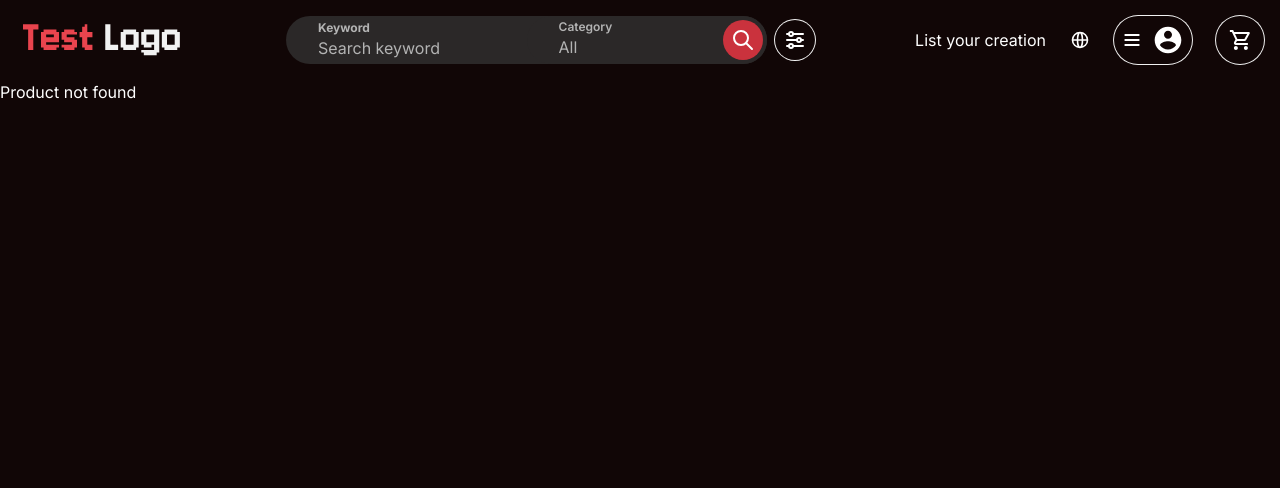
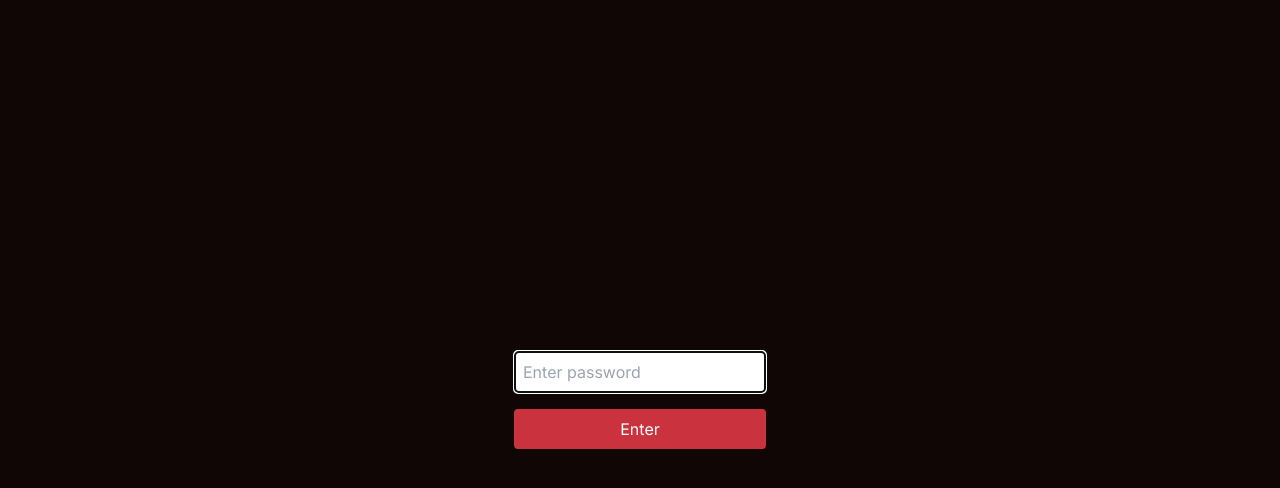
Before and after one commit to thvroyal/dolami-frontend-test, a Next.js app: page /password in a window 1280 px wide. Before the commit this address had no page. Shown: the top 488 px of the page. Built offline with nearby package versions, Linux system fonts and the light colour scheme.

Commit message:
feat: handle password middleware

```diff
--- a/app/[id]/page.tsx
+++ b/app/(app)/[id]/page.tsx
@@ -13,7 +13,7 @@ export default async function ProductPage(props: {
   }
 
   return (
-    <div className="max-w-7xl mx-auto px-4 py-8">
+    <div className="container py-8">
       <div className="flex flex-col md:flex-row gap-8">
         <div className="md:w-1/2">
           <div className="h-[600px] sticky top-8 bg-background-secondary rounded-lg">
--- /dev/null
+++ b/app/(app)/layout.tsx
@@ -0,0 +1,26 @@
+import type { Metadata } from "next";
+import { Inter } from "next/font/google";
+import "../globals.css";
+import Header from "@/components/layout/header";
+
+const inter = Inter({ subsets: ["latin"] });
+
+export const metadata: Metadata = {
+  title: "Frontend Test",
+  description: "Frontend Test",
+};
+
+export default function RootLayout({
+  children,
+}: Readonly<{
+  children: React.ReactNode;
+}>) {
+  return (
+    <html lang="en">
+      <body className={`${inter.className} antialiased`}>
+        <Header />
+        {children}
+      </body>
+    </html>
+  );
+}
--- a/app/layout.tsx
+++ b/app/password/layout.tsx
@@ -1,7 +1,6 @@
 import type { Metadata } from "next";
 import { Inter } from "next/font/google";
-import "./globals.css";
-import Header from "@/components/layout/header";
+import "../globals.css";
 
 const inter = Inter({ subsets: ["latin"] });
 
@@ -10,7 +9,7 @@ export const metadata: Metadata = {
   description: "Frontend Test",
 };
 
-export default function RootLayout({
+export default function PasswordLayout({
   children,
 }: Readonly<{
   children: React.ReactNode;
@@ -18,7 +17,6 @@ export default function RootLayout({
   return (
     <html lang="en">
       <body className={`${inter.className} antialiased`}>
-        <Header />
         {children}
       </body>
     </html>
--- /dev/null
+++ b/app/password/page.tsx
@@ -0,0 +1,31 @@
+import { redirect } from "next/navigation";
+import { cookies } from "next/headers";
+
+export default function PasswordPage() {
+  async function handlePassword(formData: FormData) {
+    'use server'
+    const password = formData.get('password')
+    if (password === process.env.SITE_PASSWORD) {
+      const cookieStore = await cookies()
+      cookieStore.set('auth', 'true')
+      redirect('/')
+    }
+  }
+
+  return (
+    <div className="min-h-screen flex items-center justify-center">
+      <form action={handlePassword} className="space-y-4">
+        <input
+          type="password"
+          name="password"
+          className="border p-2 rounded text-black"
+          placeholder="Enter password"
+          autoFocus
+        />
+        <button type="submit" className="block w-full bg-primary p-2 rounded">
+          Enter
+        </button>
+      </form>
+    </div>
+  );
+}
```
Also changed, not shown: middleware.ts (added, +17 -0 lines), app/(app)/page.tsx (renamed from app/page.tsx).
